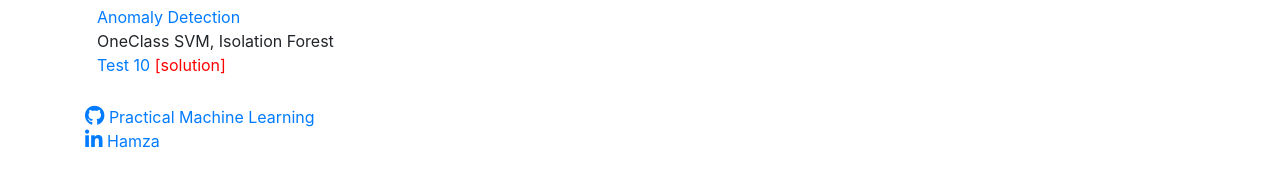
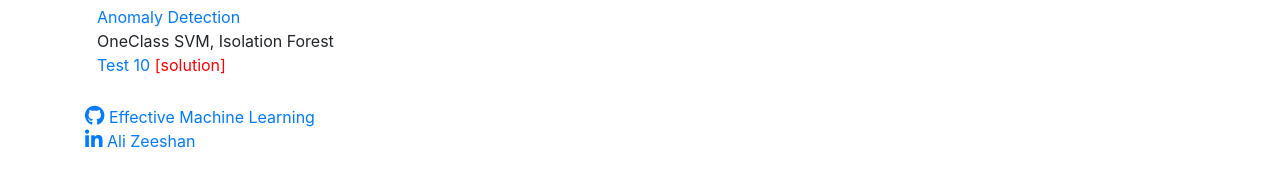
Before and after one commit to alizeeshan-07/alizeeshan-07.github.io, a Jekyll site: the page built from index.html, in a window 1280 px wide. Shown: the part 1531-1701 px from the top of the page. Built offline with Jekyll 4.4.1, drawn with Linux system fonts in a browser that asks for light colours; nearby versions of some CDN libraries.

Commit message:
Update default.html

```diff
--- a/_layouts/default.html
+++ b/_layouts/default.html
@@ -44,10 +44,10 @@
 			<!-- Footer -->
 				<footer class="page-footer font-small blue">
 					<div class="footer-padding">
-						<a href="https://github.com/HAMZA310/hamza310.github.io"><i class="fab fa-github" style='font-size:20px'></i> Practical Machine Learning </a>
+						<a href="https://alizeeshan-07.github.io/"><i class="fab fa-github" style='font-size:20px'></i> Effective Machine Learning </a>
 					</div>
 					<div class="footer-padding" style="padding-bottom: 20px;">
-						<a href="https://www.linkedin.com/in/hamza-liaqat-9429b1109/"><i class="fab fa-linkedin-in" style='font-size:20px'></i> Hamza </a>
+						<a href="https://www.linkedin.com/in/ali-zeeshan-49596660/"><i class="fab fa-linkedin-in" style='font-size:20px'></i> Ali Zeeshan</a>
 					</div>
 				</footer>
 		</div>
```
